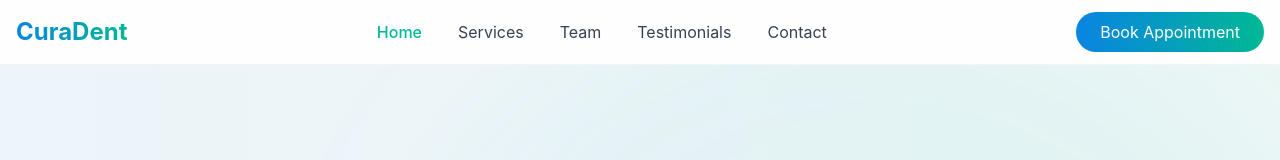
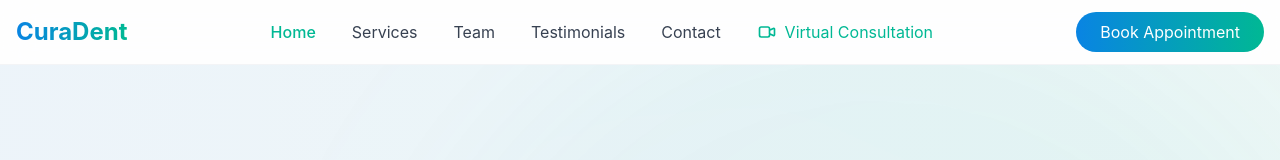
Before and after one commit to saurabhwebdev/CuradentWebsite, a React (Create React App) app: page / in a window 1280 px wide. Shown: the top 160 px of the page. Built offline with nearby package versions, Linux system fonts and the light colour scheme.

Commit message:
implemented virtual consultation

```diff
--- a/src/App.js
+++ b/src/App.js
@@ -14,6 +14,7 @@ import Services from './components/Services';
 import Team from './components/Team';
 import Testimonials from './components/Testimonials';
 import Contact from './components/Contact';
+import TeleConsult from './components/TeleConsult';
 
 function App() {
   const [isModalOpen, setIsModalOpen] = useState(false);
@@ -50,6 +51,7 @@ function App() {
             </div>
           </>
         } />
+        <Route path="/teleconsult" element={<TeleConsult />} />
       </Routes>
       <Footer />
       <AppointmentModal isOpen={isModalOpen} onClose={() => setIsModalOpen(false)} />
--- a/src/components/Navigation.js
+++ b/src/components/Navigation.js
@@ -94,6 +94,25 @@ function Navigation({ openAppointmentModal }) {
             <MenuLink onClick={() => scrollToSection('team')}>Team</MenuLink>
             <MenuLink onClick={() => scrollToSection('testimonials')}>Testimonials</MenuLink>
             <MenuLink onClick={() => scrollToSection('contact')}>Contact</MenuLink>
+            <Link
+              to="/teleconsult"
+              className="inline-flex items-center px-4 py-2 rounded-full text-primary hover:bg-primary/5 transition-colors"
+            >
+              <svg
+                className="w-5 h-5 mr-2"
+                fill="none"
+                stroke="currentColor"
+                viewBox="0 0 24 24"
+              >
+                <path
+                  strokeLinecap="round"
+                  strokeLinejoin="round"
+                  strokeWidth={2}
+                  d="M15 10l4.553-2.276A1 1 0 0121 8.618v6.764a1 1 0 01-1.447.894L15 14M5 18h8a2 2 0 002-2V8a2 2 0 00-2-2H5a2 2 0 00-2 2v8a2 2 0 002 2z"
+                />
+              </svg>
+              Virtual Consultation
+            </Link>
           </div>
 
           {/* Desktop Book Appointment Button */}
--- /dev/null
+++ b/src/components/TeleConsult.js
@@ -0,0 +1,57 @@
+import React, { useEffect } from 'react';
+import { motion } from 'framer-motion';
+
+function TeleConsult() {
+  useEffect(() => {
+    // Load Calendly widget script
+    const script = document.createElement('script');
+    script.src = "https://assets.calendly.com/assets/external/widget.js";
+    script.async = true;
+    document.body.appendChild(script);
+
+    return () => {
+      // Cleanup
+      document.body.removeChild(script);
+    };
+  }, []);
+
+  return (
+    <div className="pt-16 min-h-screen bg-gradient-to-b from-white to-gray-50">
+      {/* Background Decorations */}
+      <div className="absolute inset-0 overflow-hidden">
+        <div className="absolute -top-40 -right-40 w-80 h-80 bg-primary/5 rounded-full blur-3xl"></div>
+        <div className="absolute -bottom-40 -left-40 w-80 h-80 bg-secondary/5 rounded-full blur-3xl"></div>
+      </div>
+
+      <div className="max-w-7xl mx-auto px-4 sm:px-6 lg:px-8 py-12 relative">
+        <motion.div
+          initial={{ opacity: 0, y: 20 }}
+          animate={{ opacity: 1, y: 0 }}
+          className="text-center mb-12"
+        >
+          <h1 className="text-4xl font-bold mb-4 bg-gradient-to-r from-primary to-secondary bg-clip-text text-transparent">
+            Virtual Consultation
+          </h1>
+          <p className="text-xl text-gray-600 max-w-2xl mx-auto">
+            Schedule a video consultation with our dental experts from the comfort of your home
+          </p>
+        </motion.div>
+
+        <motion.div
+          initial={{ opacity: 0, y: 20 }}
+          animate={{ opacity: 1, y: 0 }}
+          transition={{ delay: 0.2 }}
+          className="bg-white rounded-2xl shadow-lg p-6 md:p-8"
+        >
+          <div
+            className="calendly-inline-widget"
+            data-url="https://calendly.com/hellocuradent/virtual-consultation"
+            style={{ minWidth: '320px', height: '700px' }}
+          />
+        </motion.div>
+      </div>
+    </div>
+  );
+}
+
+export default TeleConsult;
```
